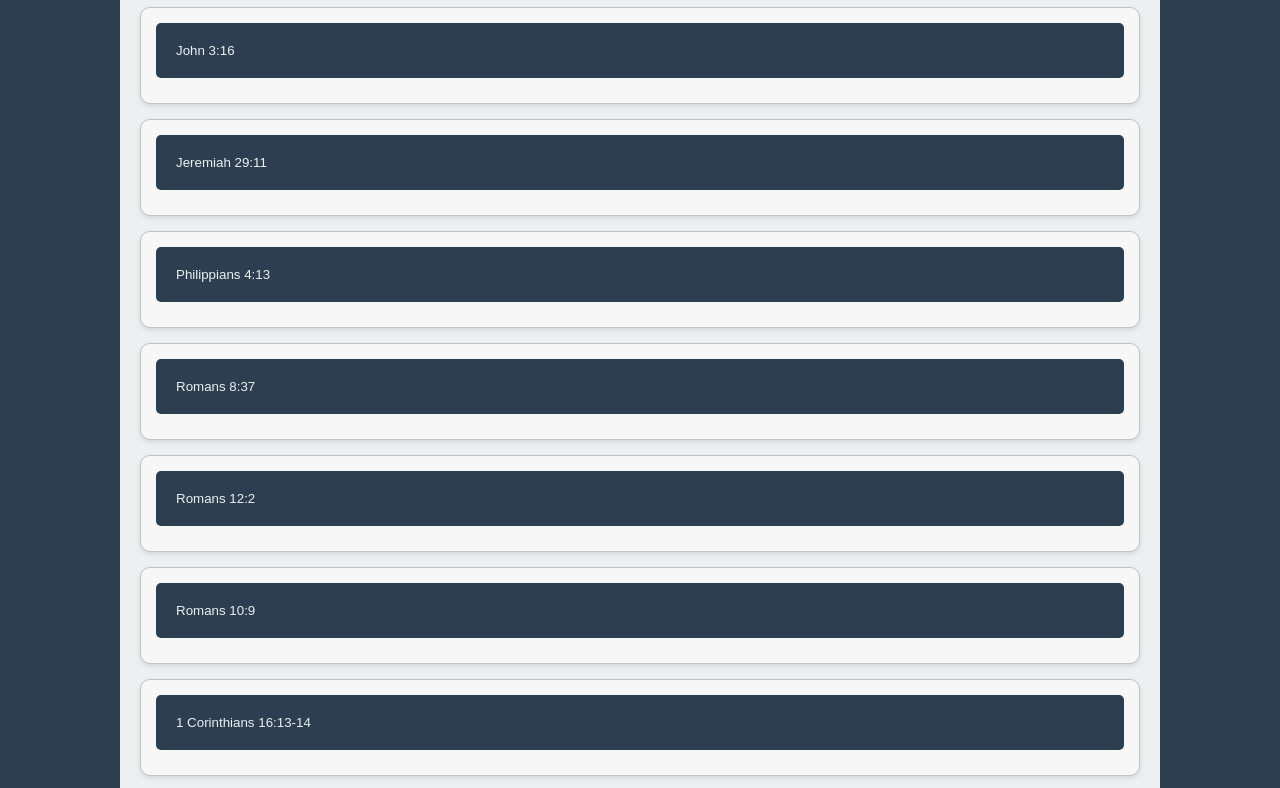
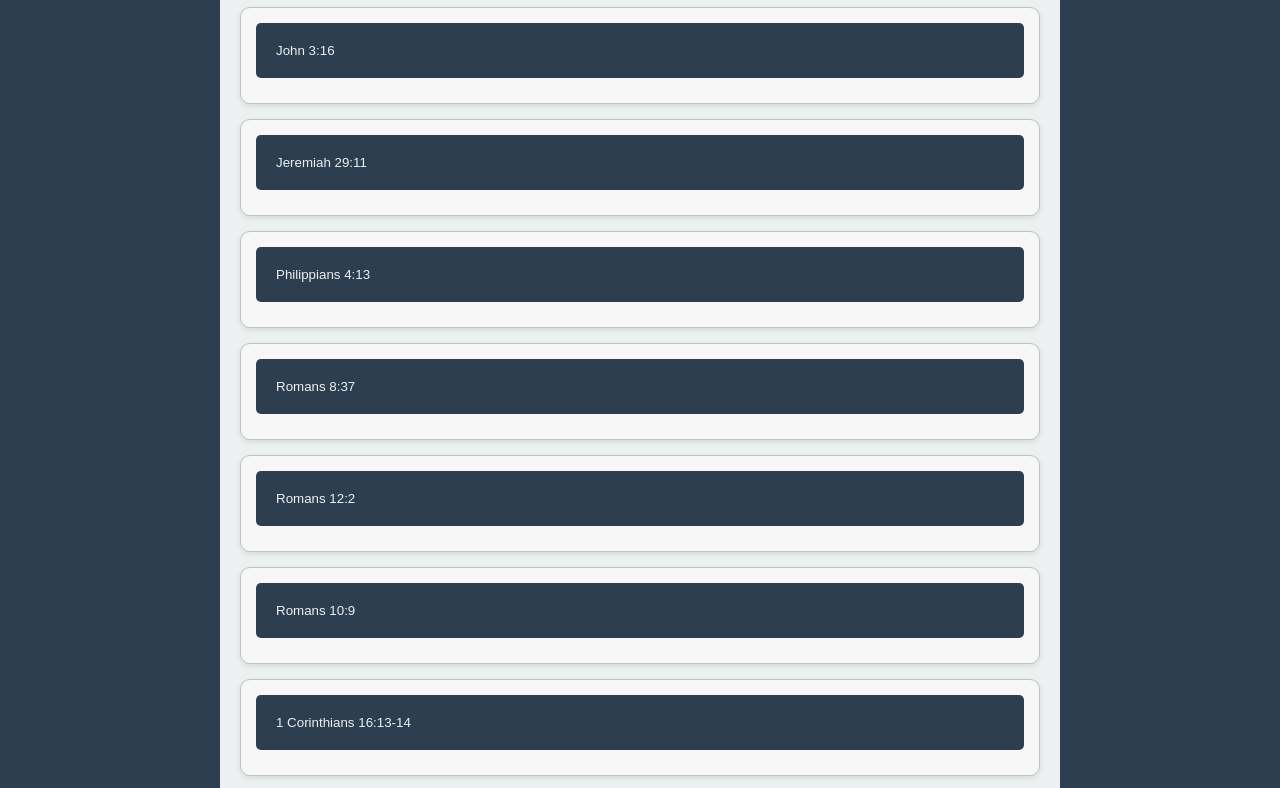
Before and after one commit to CodependentLLC/bible_verses, a website: page index.html in a window 1280 px wide. Shown: the part 93-881 px from the top of the page. Drawn offline with Linux system fonts and the light colour scheme.

Commit message:
Fixed layout

```diff
--- a/styles/styles.css
+++ b/styles/styles.css
@@ -5,7 +5,7 @@ body {
   display: flex;
   justify-content: center;
   align-items: center;
-  min-width: 100vh;
+  min-width: 100%;
   margin: 0;
 }
 
@@ -16,7 +16,7 @@ body {
   padding: 20px;
   border-radius: 10px;
   width: 90%;
-  max-width: 1000px;
+  max-width: 800px;
 }
 
 .verse-box {
```
Also changed, not shown: 1 other file.
